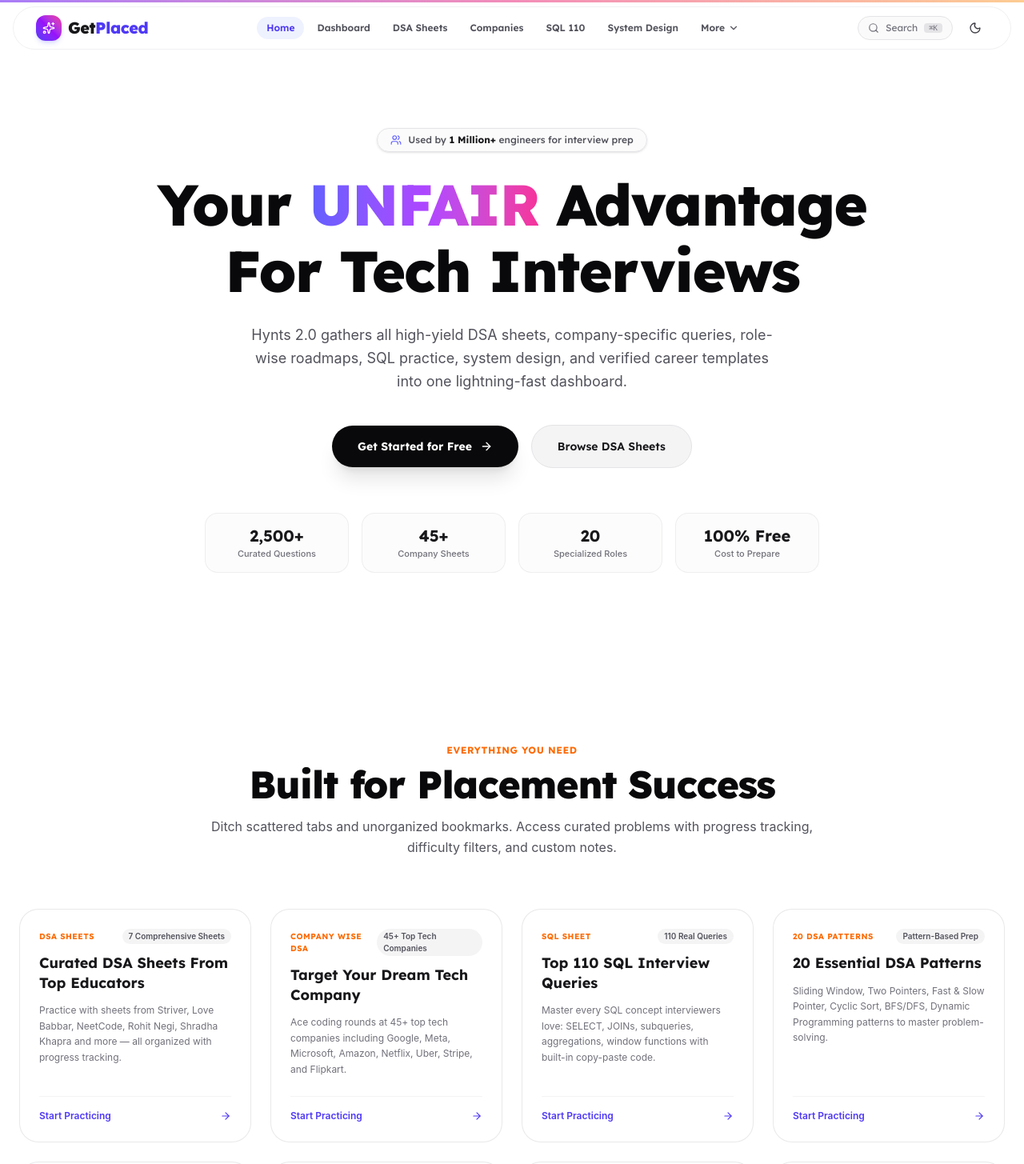
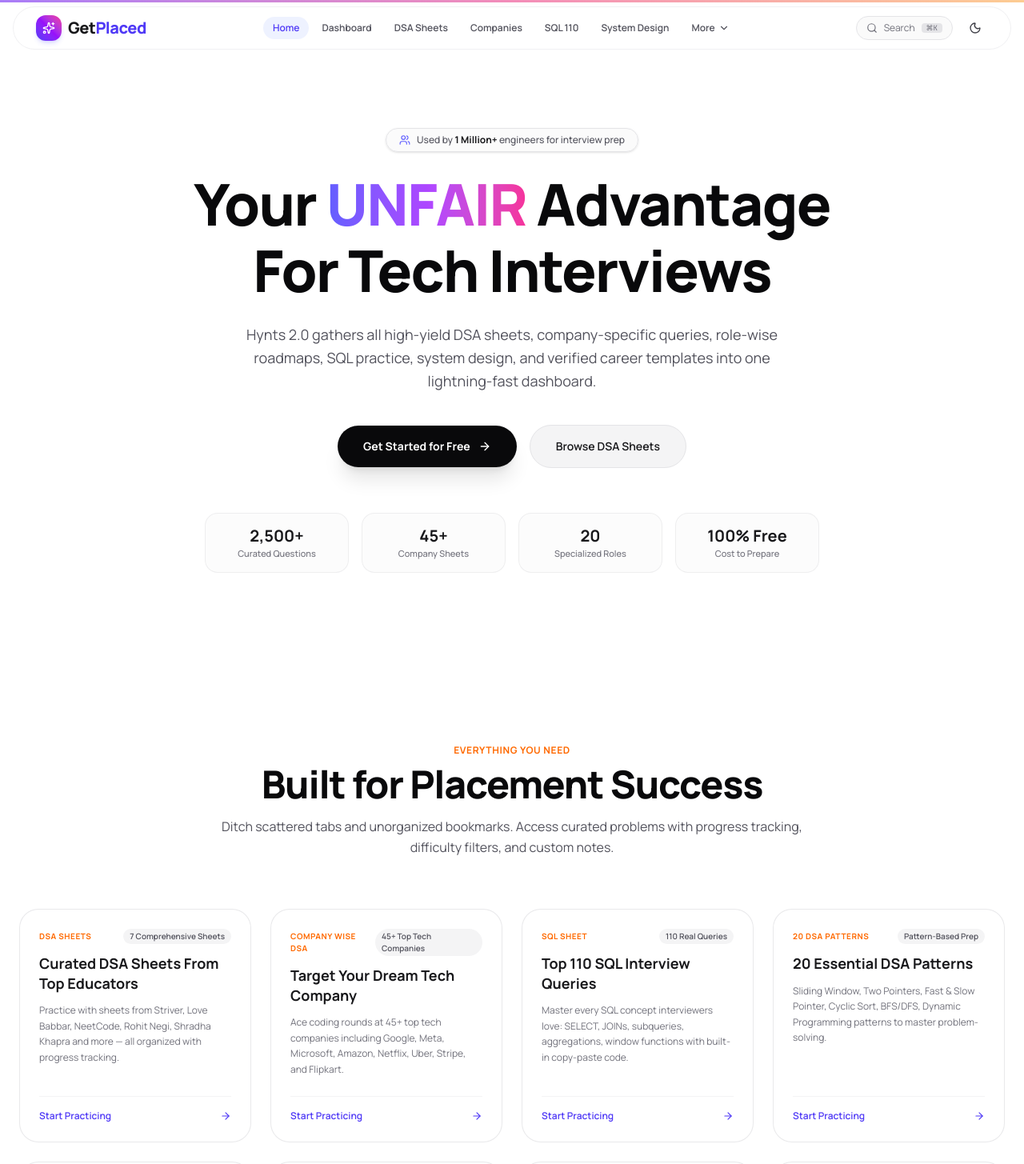
Before and after one commit to ankurosaurus/getplaced, a React (Vite) app: page / in a window 1280 px wide. Shown: the top 1455 px of the page at 80% size. Built offline with nearby package versions, Linux system fonts and the light colour scheme.

Commit message:
feat: apply exact TakeUForward design tokens and typography system (Manrope, JetBrains Mono, TUF color palette)

```diff
--- a/index.html
+++ b/index.html
@@ -6,10 +6,10 @@
     <meta name="viewport" content="width=device-width, initial-scale=1.0" />
     <title>GetPlaced | No-Nonsense DSA & Placement Prep Tracker</title>
     <meta name="description" content="Stop losing your DSA progress across spreadsheets. GetPlaced tracks your placement grind across curated problem sheets with instant search, local auto-save, and zero fluff." />
-    <!-- Fonts: Lexend, Josefin Sans, Nanum Pen Script, Inter -->
+    <!-- Fonts: Manrope (TakeUForward primary font), JetBrains Mono, Lexend, Josefin Sans -->
     <link rel="preconnect" href="https://fonts.googleapis.com">
     <link rel="preconnect" href="https://fonts.gstatic.com" crossorigin>
-    <link href="https://fonts.googleapis.com/css2?family=Josefin+Sans:wght@300;400;500;600;700&family=Lexend:wght@300;400;500;600;700;800&family=Nanum+Pen+Script&display=swap" rel="stylesheet">
+    <link href="https://fonts.googleapis.com/css2?family=JetBrains+Mono:wght@400;500;600&family=Manrope:wght@400;500;600;700;800&family=Josefin+Sans:wght@400;600;700&family=Lexend:wght@400;500;600;700;800&display=swap" rel="stylesheet">
     <script>
       (function () {
         const stored = localStorage.getItem('hynts-theme');
--- /dev/null
+++ b/src/design-tokens.css
@@ -0,0 +1,144 @@
+:root {
+  /* Typography */
+  --font-sans: 'Manrope', ui-sans-serif, system-ui, -apple-system, BlinkMacSystemFont, 'Segoe UI', Roboto, sans-serif;
+  --font-heading: 'Manrope', ui-sans-serif, system-ui, sans-serif;
+  --font-mono: 'JetBrains Mono', ui-monospace, SFMono-Regular, Menlo, Monaco, Consolas, monospace;
+
+  /* Font Weights */
+  --font-weight-normal: 400;
+  --font-weight-medium: 500;
+  --font-weight-semibold: 600;
+  --font-weight-bold: 700;
+  --font-weight-extrabold: 800;
+
+  /* Primary Brand (TakeUForward Orange & TUF Blue) */
+  --color-brand-orange: #ef763f;
+  --color-brand-orange-hover: #e45b1b;
+  --color-brand-blue: #007ff5;
+  --color-brand-blue-hover: #006fd6;
+  --color-brand-primary: var(--color-brand-orange);
+
+  /* Light Theme Backgrounds */
+  --color-bg-page: #fcfcfd;
+  --color-bg-surface: #ffffff;
+  --color-bg-elevated: #f4f4f6;
+  --color-bg-subtle: #eff2f6;
+
+  /* Light Theme Text */
+  --color-text-primary: #222a3c;
+  --color-text-secondary: #516277;
+  --color-text-tertiary: #758395;
+  --color-text-base: #ffffff;
+
+  /* Light Theme Borders */
+  --color-stroke-default: #e2e8ef;
+  --color-stroke-strong: #cbd5e1;
+
+  /* Semantic Difficulty Colors */
+  --color-easy: #46d160;
+  --color-easy-bg: rgba(70, 209, 96, 0.12);
+  --color-easy-border: rgba(70, 209, 96, 0.25);
+
+  --color-medium: #fbbd45;
+  --color-medium-bg: rgba(251, 189, 69, 0.12);
+  --color-medium-border: rgba(251, 189, 69, 0.25);
+
+  --color-hard: #ef3c3d;
+  --color-hard-bg: rgba(239, 60, 61, 0.12);
+  --color-hard-border: rgba(239, 60, 61, 0.25);
+}
+
+.dark {
+  /* Dark Theme Backgrounds */
+  --color-bg-page: #070709;
+  --color-bg-surface: #0f0f10;
+  --color-bg-elevated: #131316;
+  --color-bg-subtle: #1a1a1e;
+
+  /* Dark Theme Text */
+  --color-text-primary: #fcfcfd;
+  --color-text-secondary: #c0c4cc;
+  --color-text-tertiary: #8b93a1;
+  --color-text-base: #070709;
+
+  /* Dark Theme Borders */
+  --color-stroke-default: #23272e;
+  --color-stroke-strong: #2f3540;
+
+  /* Semantic Difficulty Colors (Dark) */
+  --color-easy: #46d160;
+  --color-easy-bg: rgba(70, 209, 96, 0.16);
+  --color-easy-border: rgba(70, 209, 96, 0.3);
+
+  --color-medium: #fbbd45;
+  --color-medium-bg: rgba(251, 189, 69, 0.16);
+  --color-medium-border: rgba(251, 189, 69, 0.3);
+
+  --color-hard: #ef3c3d;
+  --color-hard-bg: rgba(239, 60, 61, 0.16);
+  --color-hard-border: rgba(239, 60, 61, 0.3);
+}
+
+/* TakeUForward Type System Utility Classes */
+.heading-h1 {
+  font-family: var(--font-heading);
+  font-size: 1.5rem;
+  line-height: 2rem;
+  font-weight: 700;
+}
+
+.heading-h2 {
+  font-family: var(--font-heading);
+  font-size: 1.25rem;
+  line-height: 1.75rem;
+  font-weight: 700;
+}
+
+.heading-h3 {
+  font-family: var(--font-heading);
+  font-size: 1.125rem;
+  line-height: 1.75rem;
+  font-weight: 600;
+}
+
+.body-b1 {
+  font-family: var(--font-sans);
+  font-size: 1rem;
+  line-height: 1.5rem;
+  font-weight: 500;
+}
+
+.body-b2 {
+  font-family: var(--font-sans);
+  font-size: 0.9375rem;
+  line-height: 1.375rem;
+  font-weight: 500;
+}
+
+.body-b3 {
+  font-family: var(--font-sans);
+  font-size: 0.875rem;
+  line-height: 1.25rem;
+  font-weight: 400;
+}
+
+.body-b4 {
+  font-family: var(--font-sans);
+  font-size: 0.8125rem;
+  line-height: 1.125rem;
+  font-weight: 500;
+}
+
+.body-b5 {
+  font-family: var(--font-sans);
+  font-size: 0.75rem;
+  line-height: 1rem;
+  font-weight: 500;
+}
+
+.caption-1 {
+  font-family: var(--font-sans);
+  font-size: 0.625rem;
+  line-height: 0.875rem;
+  font-weight: 500;
+}
--- /dev/null
+++ b/src/getplaced-design-tokens.json
@@ -0,0 +1,198 @@
+{
+  "system": "TakeUForward Visual Design System for GetPlaced",
+  "version": "2.0.0",
+  "source": "https://takeuforward.org/",
+  "typography": {
+    "fontFamily": {
+      "base": "'Manrope', ui-sans-serif, system-ui, -apple-system, BlinkMacSystemFont, 'Segoe UI', Roboto, sans-serif",
+      "heading": "'Manrope', ui-sans-serif, system-ui, sans-serif",
+      "mono": "'JetBrains Mono', ui-monospace, SFMono-Regular, Menlo, Monaco, Consolas, monospace",
+      "display": "'Manrope', sans-serif"
+    },
+    "fontWeights": {
+      "regular": 400,
+      "medium": 500,
+      "semibold": 600,
+      "bold": 700,
+      "extrabold": 800,
+      "usage": {
+        "body": 400,
+        "tagsAndBadges": 500,
+        "subtopics": 500,
+        "buttons": 600,
+        "navigation": 600,
+        "accordionHeaders": 600,
+        "headings": 700,
+        "brandLogo": 800
+      }
+    },
+    "scale": {
+      "h1": {
+        "fontSizeRem": "1.5rem",
+        "fontSizePx": "24px",
+        "lineHeightRem": "2rem",
+        "lineHeightPx": "32px",
+        "fontWeight": 700,
+        "letterSpacing": "normal"
+      },
+      "h2": {
+        "fontSizeRem": "1.25rem",
+        "fontSizePx": "20px",
+        "lineHeightRem": "1.75rem",
+        "lineHeightPx": "28px",
+        "fontWeight": 700,
+        "letterSpacing": "normal"
+      },
+      "h3": {
+        "fontSizeRem": "1.125rem",
+        "fontSizePx": "18px",
+        "lineHeightRem": "1.75rem",
+        "lineHeightPx": "28px",
+        "fontWeight": 600,
+        "letterSpacing": "normal"
+      },
+      "bodyB1": {
+        "fontSizeRem": "1rem",
+        "fontSizePx": "16px",
+        "lineHeightRem": "1.5rem",
+        "lineHeightPx": "24px",
+        "fontWeight": 500
+      },
+      "bodyB2": {
+        "fontSizeRem": "0.9375rem",
+        "fontSizePx": "15px",
+        "lineHeightRem": "1.375rem",
+        "lineHeightPx": "22px",
+        "fontWeight": 500
+      },
+      "bodyB3": {
+        "fontSizeRem": "0.875rem",
+        "fontSizePx": "14px",
+        "lineHeightRem": "1.25rem",
+        "lineHeightPx": "20px",
+        "fontWeight": 400
+      },
+      "bodyB4": {
+        "fontSizeRem": "0.8125rem",
+        "fontSizePx": "13px",
+        "lineHeightRem": "1.125rem",
+        "lineHeightPx": "18px",
+        "fontWeight": 500
+      },
+      "bodyB5": {
+        "fontSizeRem": "0.75rem",
+        "fontSizePx": "12px",
+        "lineHeightRem": "1rem",
+        "lineHeightPx": "16px",
+        "fontWeight": 500
+      },
+      "caption1": {
+        "fontSizeRem": "0.625rem",
+        "fontSizePx": "10px",
+        "lineHeightRem": "0.875rem",
+        "lineHeightPx": "14px",
+        "fontWeight": 500
+      },
+      "button": {
+        "fontSizeRem": "0.875rem",
+        "fontSizePx": "14px",
+        "lineHeightRem": "1.25rem",
+        "lineHeightPx": "20px",
+        "fontWeight": 600
+      }
+    },
+    "letterSpacing": {
+      "normal": "0em",
+      "wide": "0.025em",
+      "tag": "0.12em",
+      "badge": "0.16em"
+    }
+  },
+  "colorPalette": {
+    "light": {
+      "brand": {
+        "primaryOrange": "#ef763f",
+        "primaryOrangeHover": "#e45b1b",
+        "primaryBlue": "#007ff5",
+        "primaryBlueHover": "#006fd6",
+        "primaryBlueBgSubtle": "#eef2f6"
+      },
+      "background": {
+        "page": "#fcfcfd",
+        "surface": "#ffffff",
+        "elevated": "#f4f4f6",
+        "subtle": "#eff2f6"
+      },
+      "text": {
+        "primary": "#222a3c",
+        "secondary": "#516277",
+        "tertiary": "#758395",
+        "inverse": "#ffffff"
+      },
+      "border": {
+        "default": "#e2e8ef",
+        "strong": "#cbd5e1"
+      },
+      "semantics": {
+        "easy": {
+          "text": "#46d160",
+          "bg": "rgba(70, 209, 96, 0.12)",
+          "border": "rgba(70, 209, 96, 0.25)"
+        },
+        "medium": {
+          "text": "#fbbd45",
+          "bg": "rgba(251, 189, 69, 0.12)",
+          "border": "rgba(251, 189, 69, 0.25)"
+        },
+        "hard": {
+          "text": "#ef3c3d",
+          "bg": "rgba(239, 60, 61, 0.12)",
+          "border": "rgba(239, 60, 61, 0.25)"
+        }
+      }
+    },
+    "dark": {
+      "brand": {
+        "primaryOrange": "#ef763f",
+        "primaryOrangeHover": "#ff8d57",
+        "primaryBlue": "#007ff5",
+        "primaryBlueHover": "#3399ff",
+        "primaryBlueBgSubtle": "#0e1827"
+      },
+      "background": {
+        "page": "#070709",
+        "surface": "#0f0f10",
+        "card": "#131316",
+        "elevated": "#1a1a1e",
+        "muted": "#222329"
+      },
+      "text": {
+        "primary": "#fcfcfd",
+        "secondary": "#c0c4cc",
+        "tertiary": "#8b93a1",
+        "inverse": "#070709"
+      },
+      "border": {
+        "default": "#23272e",
+        "strong": "#2f3540"
+      },
+      "semantics": {
+        "easy": {
+          "text": "#46d160",
+          "bg": "rgba(70, 209, 96, 0.14)",
+          "border": "rgba(70, 209, 96, 0.28)"
+        },
+        "medium": {
+          "text": "#fbbd45",
+          "bg": "rgba(251, 189, 69, 0.14)",
+          "border": "rgba(251, 189, 69, 0.28)"
+        },
+        "hard": {
+          "text": "#ef3c3d",
+          "bg": "rgba(239, 60, 61, 0.14)",
+          "border": "rgba(239, 60, 61, 0.28)"
+        }
+      }
+    }
+  }
+}
--- a/src/index.css
+++ b/src/index.css
@@ -1,9 +1,18 @@
+@import "./design-tokens.css";
 @import "tailwindcss";
 
 @layer base {
   body {
-    font-family: 'Lexend', -apple-system, BlinkMacSystemFont, 'Segoe UI', Roboto, sans-serif;
+    font-family: 'Manrope', ui-sans-serif, system-ui, -apple-system, BlinkMacSystemFont, 'Segoe UI', Roboto, sans-serif;
   }
+}
+
+.font-manrope {
+  font-family: 'Manrope', sans-serif;
+}
+
+.font-mono {
+  font-family: 'JetBrains Mono', monospace;
 }
 
 .font-josefin {
@@ -11,7 +20,7 @@
 }
 
 .font-lexend {
-  font-family: 'Lexend', sans-serif;
+  font-family: 'Manrope', 'Lexend', sans-serif;
 }
 
 /* Custom orbit animation keyframes */
```
